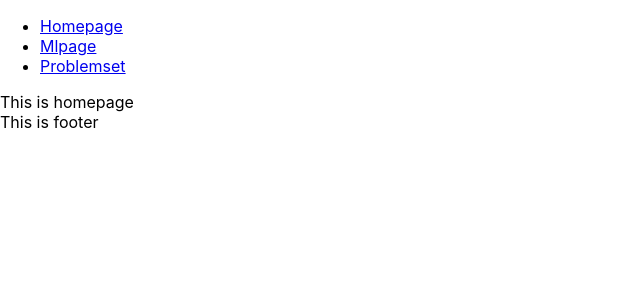
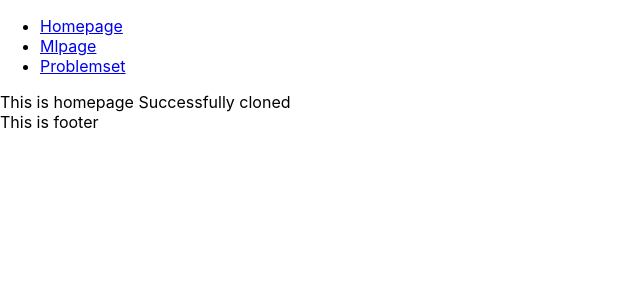
Before and after one commit to DarshilMarathe/PrepFusion, a React (Create React App) app in the folder prepfusion/: page / in a window 1280 px wide. Shown: the top 300 px of the page, without its empty margins (0-640 px from the left). Built offline with nearby package versions, Linux system fonts and the light colour scheme.

Commit message:
arnav_commit

```diff
--- a/prepfusion/src/pages/homepage/Homepage.css
+++ b/prepfusion/src/pages/homepage/Homepage.css
@@ -0,0 +1 @@
+/* CHanged */
--- a/prepfusion/src/pages/homepage/Homepage.js
+++ b/prepfusion/src/pages/homepage/Homepage.js
@@ -6,7 +6,7 @@ export default function Homepage() {
   return (
     <div>
       This is homepage
-
+      Successfully cloned
     </div>
   )
 }
```
